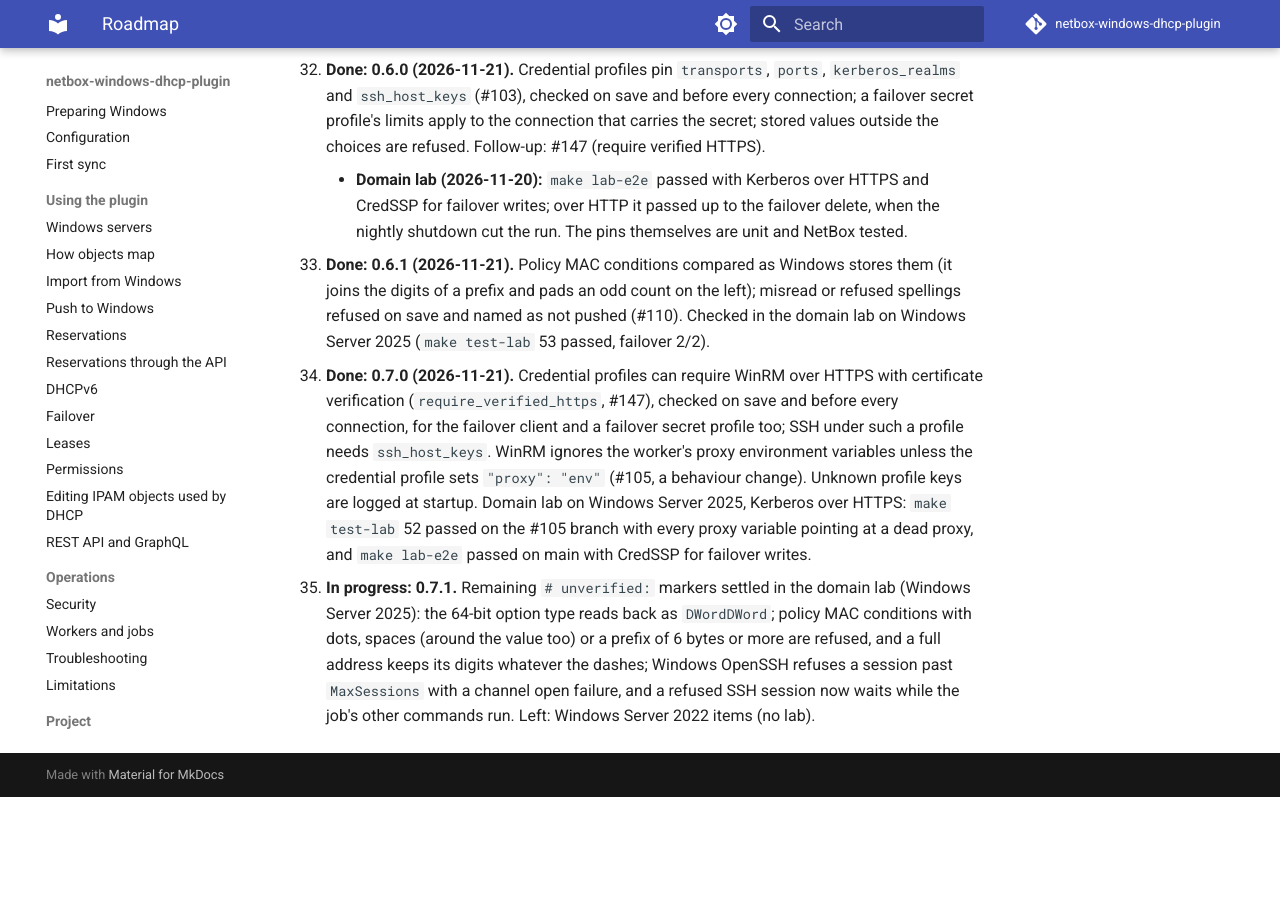
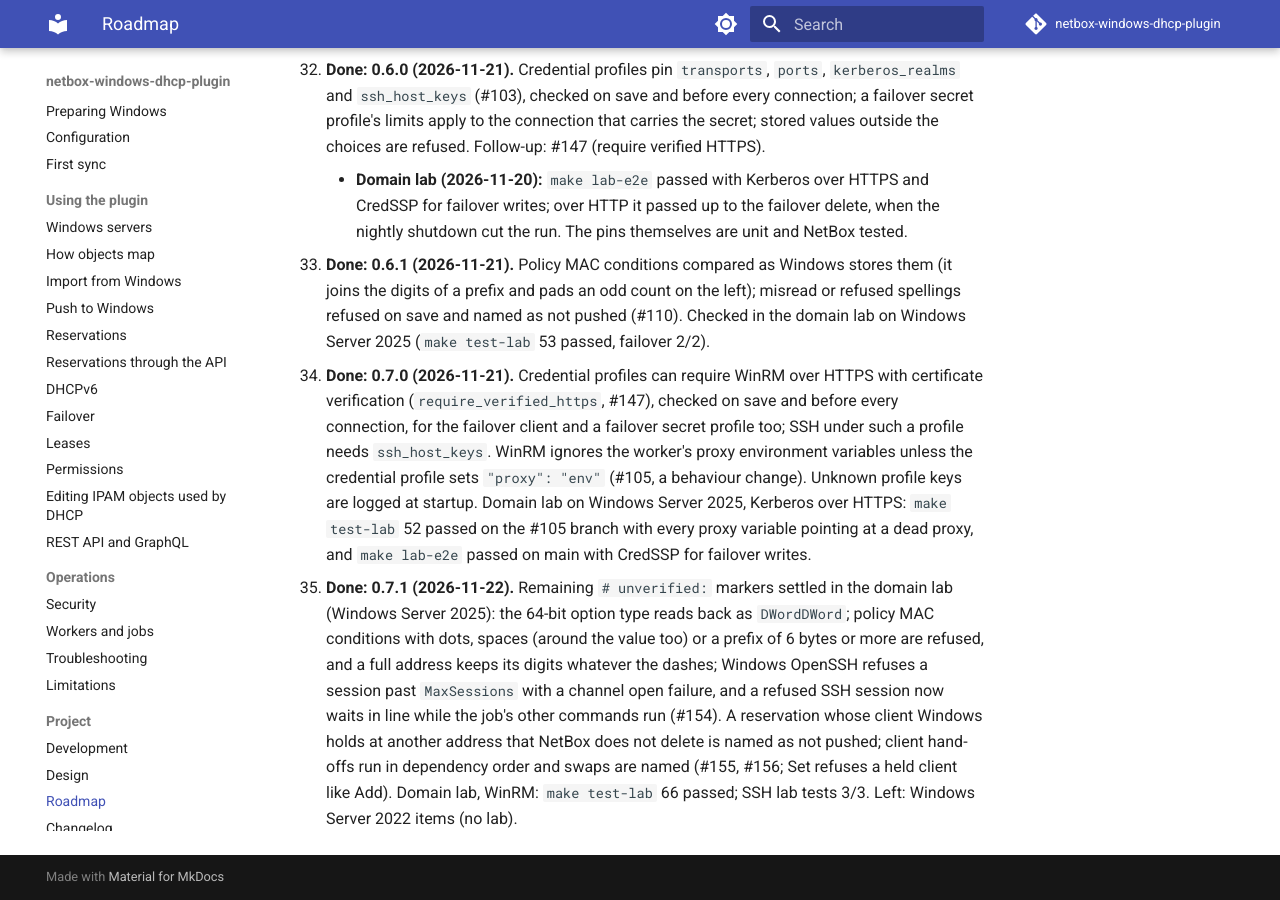
Before and after one commit to thomaschristory/netbox-windows-dhcp-plugin, an MkDocs documentation site: the page built from docs/ROADMAP.md, in a window 1280 px wide and 900 px high, scrolled down 4624 px. Built offline with MkDocs 1.6.1 and Material for MkDocs 9.7.7, drawn with Linux system fonts in a browser that asks for light colours; comment, search, counter and statistics services are not loaded; before the commit the page ends 5421 px from its top, so only the background shows below that.

Commit message:
Release 0.7.1 (#157)
Claude-Session: https://claude.ai/code/session_01HqtbCBbeego7ReZXEoSrFY

Co-authored-by: Thomas Christory <thomaschristory@users.noreply.github.com>

```diff
--- a/docs/ROADMAP.md
+++ b/docs/ROADMAP.md
@@ -150,8 +150,11 @@ netbox-plugin-dhcp (latest 0.1.4, 2026-11-15).
     profile keys are logged at startup. Domain lab on Windows Server 2025, Kerberos over HTTPS: `make test-lab` 52
     passed on the #105 branch with every proxy variable pointing at a dead proxy, and `make lab-e2e` passed on main
     with CredSSP for failover writes.
-15. **In progress: 0.7.1.** Remaining `# unverified:` markers settled in the domain lab (Windows Server 2025): the
-    64-bit option type reads back as `DWordDWord`; policy MAC conditions with dots, spaces (around the value too) or a
-    prefix of 6 bytes or more are refused, and a full address keeps its digits whatever the dashes; Windows OpenSSH
-    refuses a session past `MaxSessions` with a channel open failure, and a refused SSH session now waits while the
-    job's other commands run. Left: Windows Server 2022 items (no lab).
+15. **Done: 0.7.1 (2026-11-22).** Remaining `# unverified:` markers settled in the domain lab (Windows Server
+    2025): the 64-bit option type reads back as `DWordDWord`; policy MAC conditions with dots, spaces (around the
+    value too) or a prefix of 6 bytes or more are refused, and a full address keeps its digits whatever the dashes;
+    Windows OpenSSH refuses a session past `MaxSessions` with a channel open failure, and a refused SSH session now
+    waits in line while the job's other commands run (#154). A reservation whose client Windows holds at another
+    address that NetBox does not delete is named as not pushed; client hand-offs run in dependency order and swaps
+    are named (#155, #156; Set refuses a held client like Add). Domain lab, WinRM: `make test-lab` 66 passed; SSH lab
+    tests 3/3. Left: Windows Server 2022 items (no lab).
--- a/netbox_windows_dhcp_plugin/version.py
+++ b/netbox_windows_dhcp_plugin/version.py
@@ -1 +1 @@
-__version__ = "0.7.0"
+__version__ = "0.7.1"
```
Also changed, not shown: CHANGELOG.md (+7 -0 lines), README.md (+1 -1 lines).
